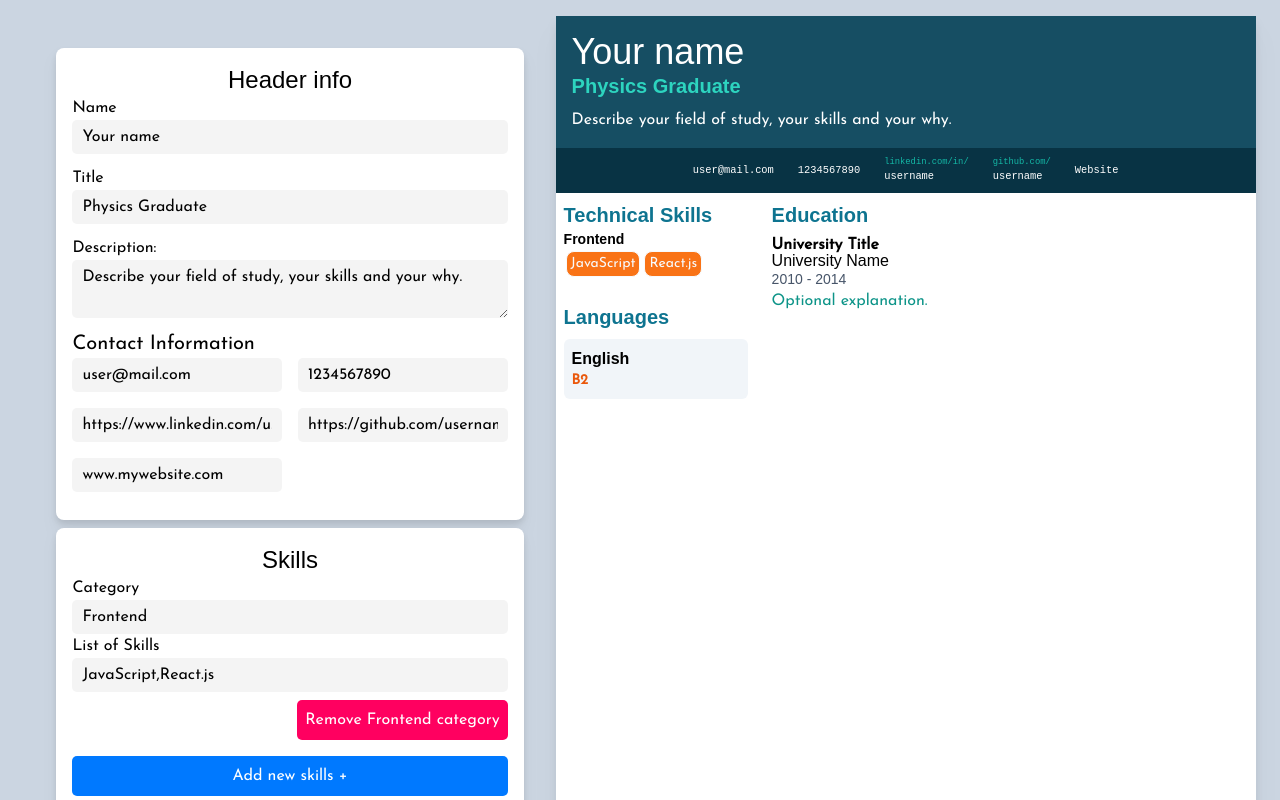
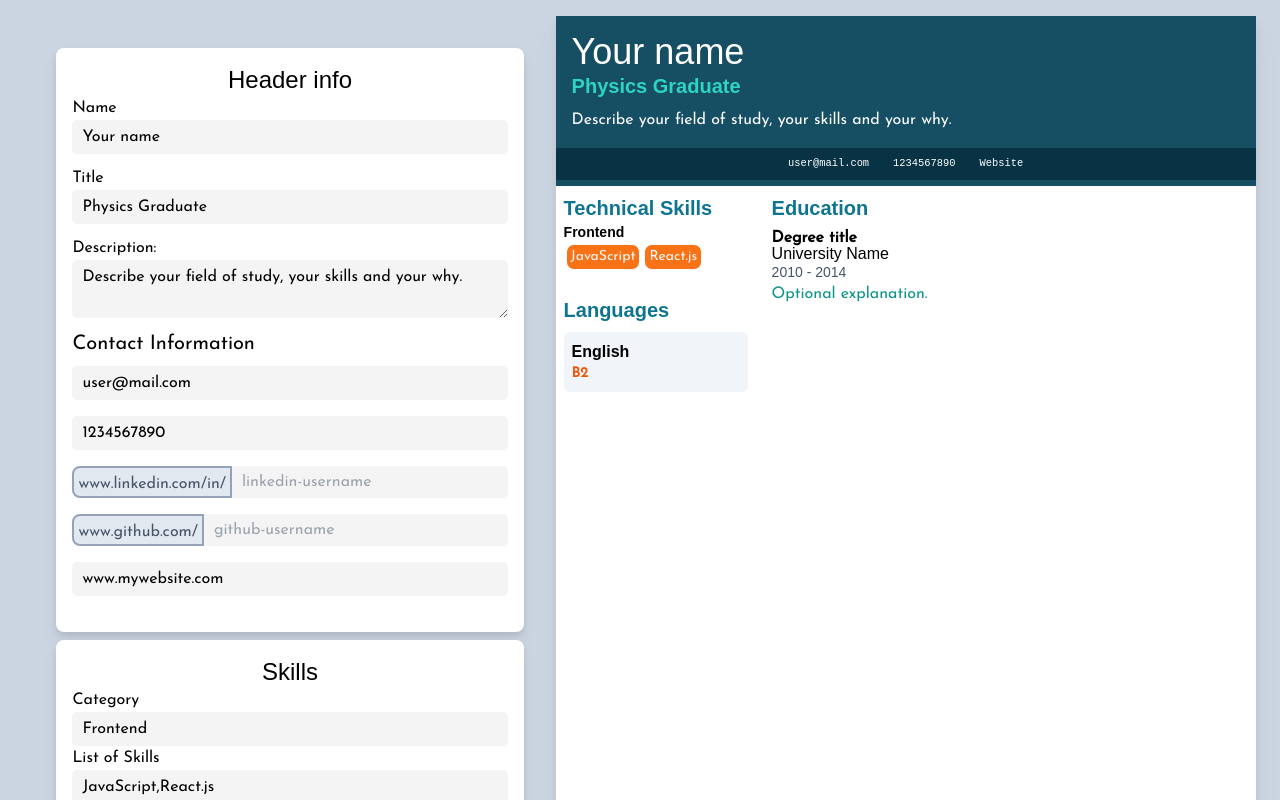
Before and after one commit to iaaron-xyz/cv-application, a React (Create React App) app: page / in a window 1280 px wide. Shown: the top 800 px of the page. Built offline with nearby package versions, Linux system fonts and the light colour scheme; a web font is replaced by a local one.

Commit message:
refactor linkedin and gh input fields

```diff
--- a/src/components/HeaderForm.js
+++ b/src/components/HeaderForm.js
@@ -63,13 +63,13 @@ const HeaderForm = ({ data, setData }) => {
         {/* Contact info */}
         <div className="form-element">
           <h2 className="text-xl">Contact Information</h2>
-          <div className="grid grid-cols-2 gap-4">
+          <div className="contact-info flex flex-col">
             {/* email */}
             <input
               type="email"
               name="email"
               id="email"
-              className="block w-full"
+              className="block w-full my-2"
               value={data.contactInfo.email}
               onChange={handleContactInfo}
               placeholder="username@mail.com"
@@ -82,28 +82,38 @@ const HeaderForm = ({ data, setData }) => {
               className="block w-full"
               value={data.contactInfo.number}
               onChange={handleContactInfo}
-              placeholder=""
+              placeholder="Mobile number"
             />
             {/* linkedin */}
+            <div className="social-profile-info flex items-center">
+              <div className="border-2 border-slate-400 h-8 p-1 align-middle rounded-l-lg bg-slate-200 text-slate-600">
+                www.linkedin.com/in/
+              </div>
               <input
                 type="url"
                 name="linkedin"
                 id="linkedin"
-              className="block w-full"
+                className="block w-full h-8 rounded-r-lg"
                 value={data.contactInfo.linkedin}
                 onChange={handleContactInfo}
-              placeholder="linkedin username"
+                placeholder="linkedin-username"
               />
+            </div>
             {/* github */}
+            <div className="social-profile-info flex items-center">
+              <div className="border-2 border-slate-400 h-8 p-1 align-middle rounded-l-lg bg-slate-200 text-slate-600">
+                www.github.com/
+              </div>
               <input
                 type="url"
                 name="github"
                 id="github"
-              className="block w-full"
+                className="block w-full h-8 rounded-r-lg border-slate-500"
                 value={data.contactInfo.github}
                 onChange={handleContactInfo}
-              placeholder="github username"
+                placeholder="github-username"
               />
+            </div>
             {/* website */}
             <input
               type="url"
@@ -112,7 +122,7 @@ const HeaderForm = ({ data, setData }) => {
               className="block w-full"
               value={data.contactInfo.website}
               onChange={handleContactInfo}
-              placeholder="Your web portfolio"
+              placeholder="Your web portfolio. Ex: https://www.myportfolio.com"
             />
           </div>
         </div>
--- a/src/components/cvData.js
+++ b/src/components/cvData.js
@@ -5,14 +5,14 @@ export const cvData = {
   contactInfo : {
     email : "user@mail.com",
     number : "1234567890",
-    linkedin : "https://www.linkedin.com/username/",
-    github : "https://github.com/username",
+    linkedin : "",
+    github : "",
     website : "www.mywebsite.com",
   },
   education: [
     {
       universityName: 'University Name',
-      title: "University Title",
+      title: "Degree title",
       startYear: "2010",
       endYear: "2014",
       optDescription: "Optional explanation."
--- a/src/index.css
+++ b/src/index.css
@@ -69,6 +69,10 @@
         padding: 5px 10px;
         background: rgb(244, 244, 244);
     }
+    input:focus-visible,
+    textarea:focus-visible {
+        outline: 2px solid #0079FF;
+    }
     .form-element {
         display: block;
         font-size: 1rem;
@@ -90,4 +94,14 @@
     .form-btn:hover {
         background: #278cff;
     }
+
+    .contact-info input {
+        margin: 0.5rem 0;
+    }
+
+    .social-profile-info input {
+        border-radius: 0;
+        border-top-right-radius: 5px;
+        border-bottom-right-radius: 5px;
+    }
 }
```
Lines whose indentation alone changed are shown as unchanged.
